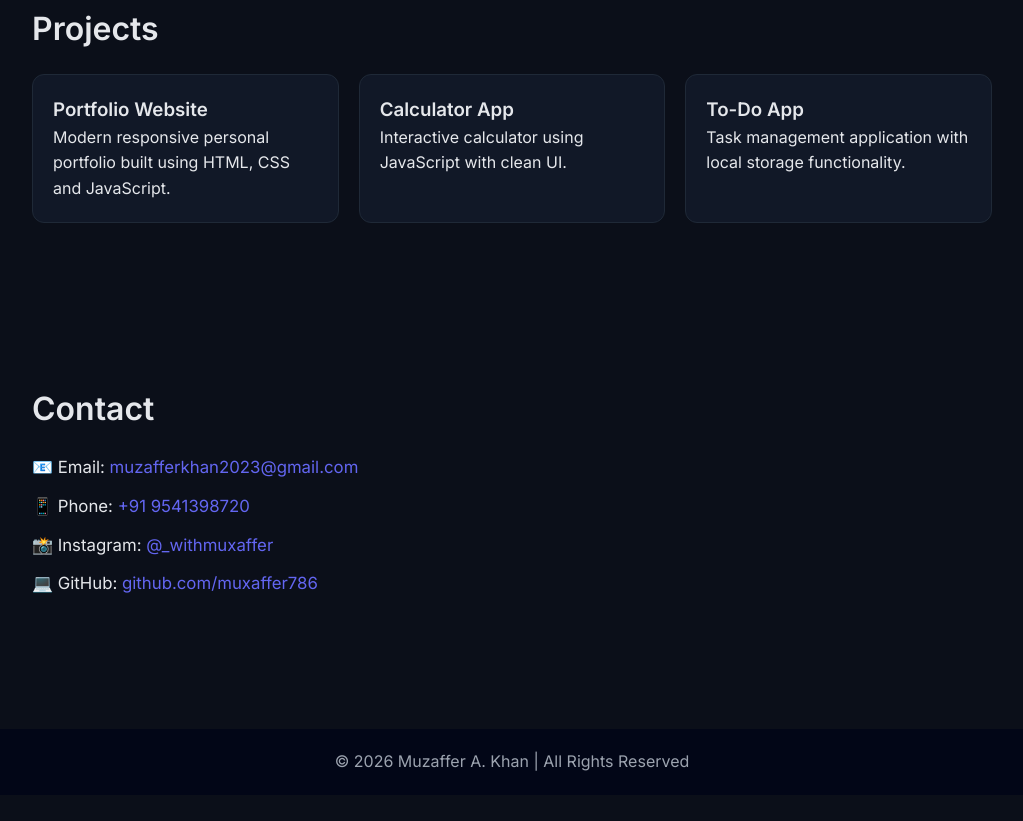
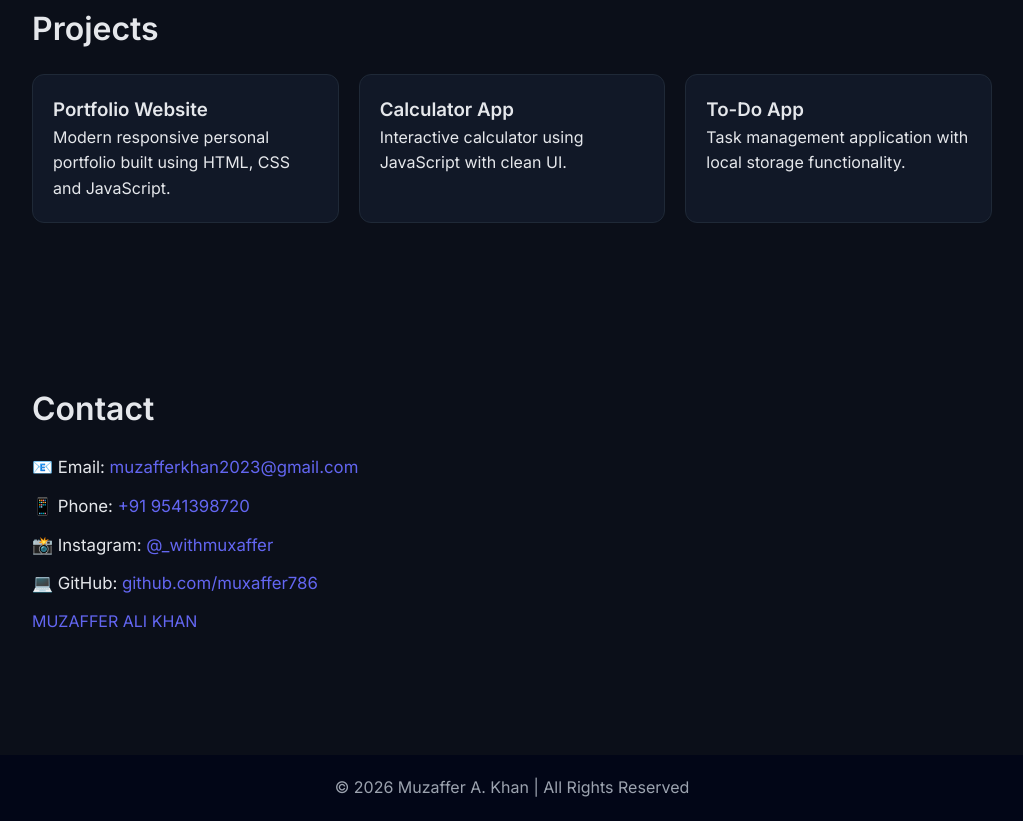
Before and after one commit to muxaffer786/-Portfolio, a plain HTML site: page index.html in a window 1280 px wide. Shown: the part 1506-2327 px from the top of the page, without its empty margins (128-1151 px from the left). Before the commit the page ends 2301 px from the top, so only its background shows below. Drawn offline with Linux system fonts and the light colour scheme.

Commit message:
Update index.html

```diff
--- a/index.html
+++ b/index.html
@@ -107,6 +107,10 @@
       </a>
     </p>
 
+    <div class="badge-base LI-profile-badge" data-locale="en_US" data-size="medium" data-theme="dark" data-type="VERTICAL" data-vanity="muzaffer-ali-khan-78b820242" data-version="v1">
+      <a class="badge-base__link LI-simple-link" href="https://in.linkedin.com/in/muzaffer-ali-khan-78b820242?trk=profile-badge">MUZAFFER ALI KHAN</a>
+    </div>
+
   </div>
 </section>
 
```
